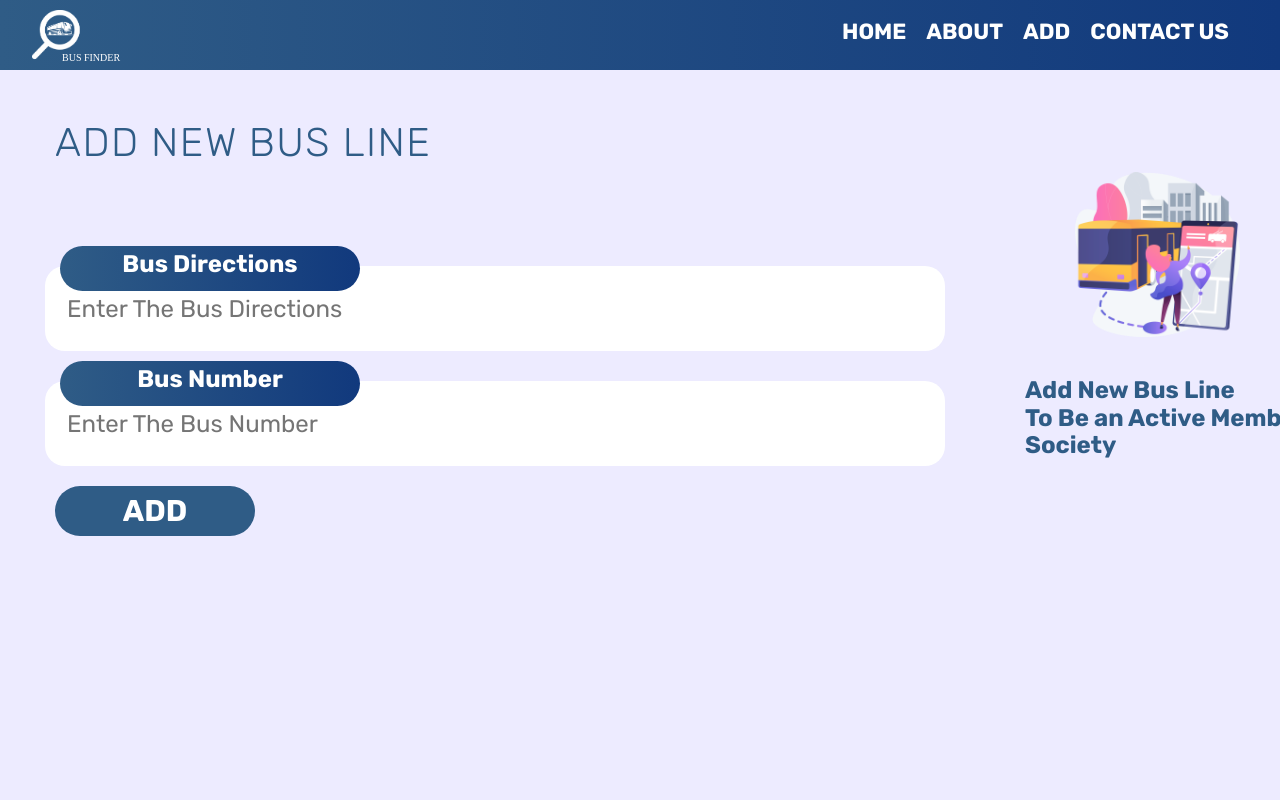
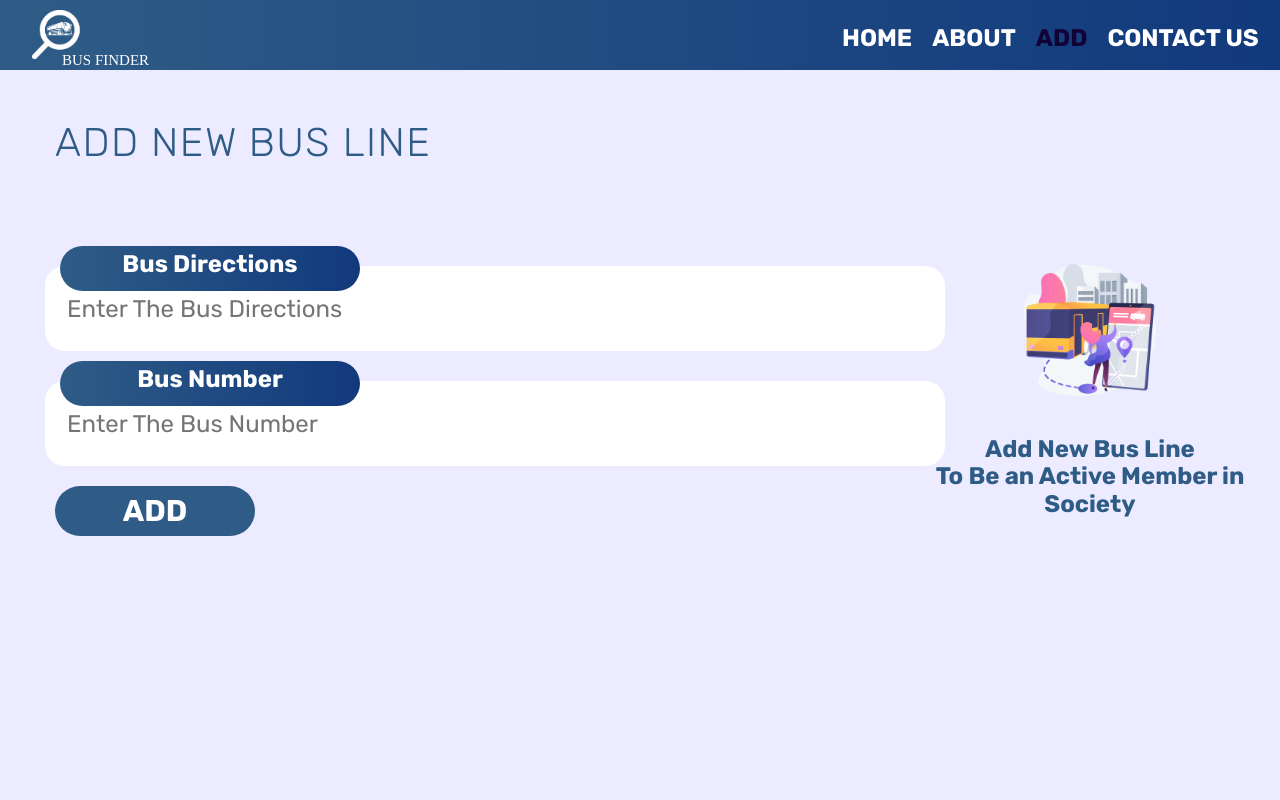
Before and after one commit to SabahMohammed9720/bus-project, a Flask app: page /add in a window 1280 px wide. Run offline with Flask 3, Linux system fonts and the light colour scheme.

Commit message:
ui edits

```diff
--- a/main.py
+++ b/main.py
@@ -112,8 +112,7 @@ def post():
 
       conn.commit()
       conn.close()
-      image = os.path.join(app.config['UPLOAD_FOLDER'] , 'thanks.png')
-      return render_template("success.html" , image = image   )
+      return render_template("success.html" )
     else:
         return render_template("failed.html"  )
 
--- a/static/css/all.css
+++ b/static/css/all.css
@@ -85,7 +85,7 @@ ul li {
   position: relative;
   left: 30px;
   bottom: 30px;
-  font-size: 10;
+  font-size: 15;
   color: white;
 }
 .header .right-side .navbar {
@@ -100,25 +100,27 @@ ul li {
   align-items: center;
   overflow: hidden;
   font-family: 'Rubik';
-  font-size: 22;
+  font-size: 24;
   padding: 0 10px;
   font-weight: bolder;
   cursor: pointer;
 }
 
 .header .right-side .navbar ul li a::before {
-  content: " ";
+  content: "";
   position: absolute;
   width: 100%;
   height: 4px;
   background-color: white;
   transition: 0.3s;
-  top: 26px;
+  top: 28px;
   left: -100%;
 }
 .header .right-side .navbar ul li a:hover {
-  color: white;
+  color: rgb(143, 143, 143);
   transition: 0.3s;
+    font-size: 28;
+
 }
 .header .right-side .navbar ul li a:hover::before {
   left: 0;
--- a/static/css/search.css
+++ b/static/css/search.css
@@ -174,21 +174,49 @@ a {
   color: white;
 }
 .services .container .content2 .info img {
-  width: 50%;
+  width: 70%;
   overflow: hidden;
   position: relative;
-  left: 150px;
   bottom: 20px;
   transform: scaleX(-1);
 }
 
+
 .services .container .content2 .info {
   position: relative;
-  top: -50px;
+  top: 25px;
+  text-align: center;
 }
 .services .container .content2 .info p {
   position: relative;
-  left: 100px;
+  align-items: center;
+  align-content: center;
+  text-align: center;
+  color: #2f5c86;
+  font-size: x-large;
+  padding: 20px 0;
+  font-weight: bold;
+  font-family: 'Rubik';
+}
+.services .container .content2 .info2 img {
+  width: 40%;
+  overflow: hidden;
+  position: relative;
+  bottom: 20px;
+  transform: scaleX(-1);
+}
+
+
+.services .container .content2 .info2 {
+  position: relative;
+  top: 25px;
+  text-align: center;
+}
+.services .container .content2 .info2 p {
+  position: relative;
+  align-items: center;
+  align-content: center;
+  text-align: center;
   color: #2f5c86;
   font-size: x-large;
   padding: 20px 0;
--- a/static/js/main.js
+++ b/static/js/main.js
@@ -1,4 +1,4 @@
-function showNavbar() {
+function showNavbar(color1, color2 ,color3 ,color4 ) {
   document.write(`
     <!--         Nav_Bar         -->
     <div class="header" id="fixed">
@@ -10,22 +10,22 @@ function showNavbar() {
         <div class="navbar">
           <ul>
             <li>
-              <a href="home">HOME</a>
+              <a href="home" style="color:#${color1}">HOME</a>
             </li>
           </ul>
           <ul>
             <li>
-              <a href="about">ABOUT</a>
+              <a href="about" style="color:#${color2}">ABOUT</a>
             </li>
           </ul>
           <ul>
             <li>
-              <a href="add" id="services">ADD</a>
+              <a href="add" id="services" style="color:#${color3}">ADD</a>
             </li>
           </ul>
           <ul>
             <li>
-              <a href="footer">CONTACT US</a>
+              <a href="footer" style="color:#${color4}">CONTACT US</a>
             </li>
           </ul>
         </div>
--- a/templates/about.html
+++ b/templates/about.html
@@ -35,7 +35,7 @@
   <body>
     <!--         Nav_Bar         -->
     <script>
-      showNavbar();
+      showNavbar('FFFFFF','100234','FFFFFF','FFFFFF');
     </script>
     <!--         Nav_Bar         -->
     <!--start about-->
--- a/templates/add.html
+++ b/templates/add.html
@@ -37,7 +37,7 @@
   <body>
     <!--         Nav_Bar         -->
     <script>
-      showNavbar();
+      showNavbar('FFFFFF','FFFFFF','100234','FFFFFF');
     </script>
     <!--         Nav_Bar         -->
     <!--start services-->
@@ -76,7 +76,7 @@
               <button class="b-search" type="submit" id="search">Add</button>
             </form>
           </div>
-          <div class="info">
+          <div class="info2">
             <img
               src="{{ url_for('static',filename='pics/add.png')  }}"
               alt="aa"
--- a/templates/land.html
+++ b/templates/land.html
@@ -64,7 +64,7 @@
         </div>
       </div>
     </div> -->
-    <script> showNavbar()</script>
+    <script> showNavbar('100234','FFFFFF','FFFFFF','FFFFFF')</script>
     <!--         Nav_Bar         -->
 
     <!--start first page-->
```
Also changed, not shown: static/css/footer.css (+26 -0 lines), static/css/land.css (+16 -20 lines), templates/footer.html (+43 -11 lines), static/pics/500ppi/service.png (added), static/pics/service.png, static/pics/twitter.png.
